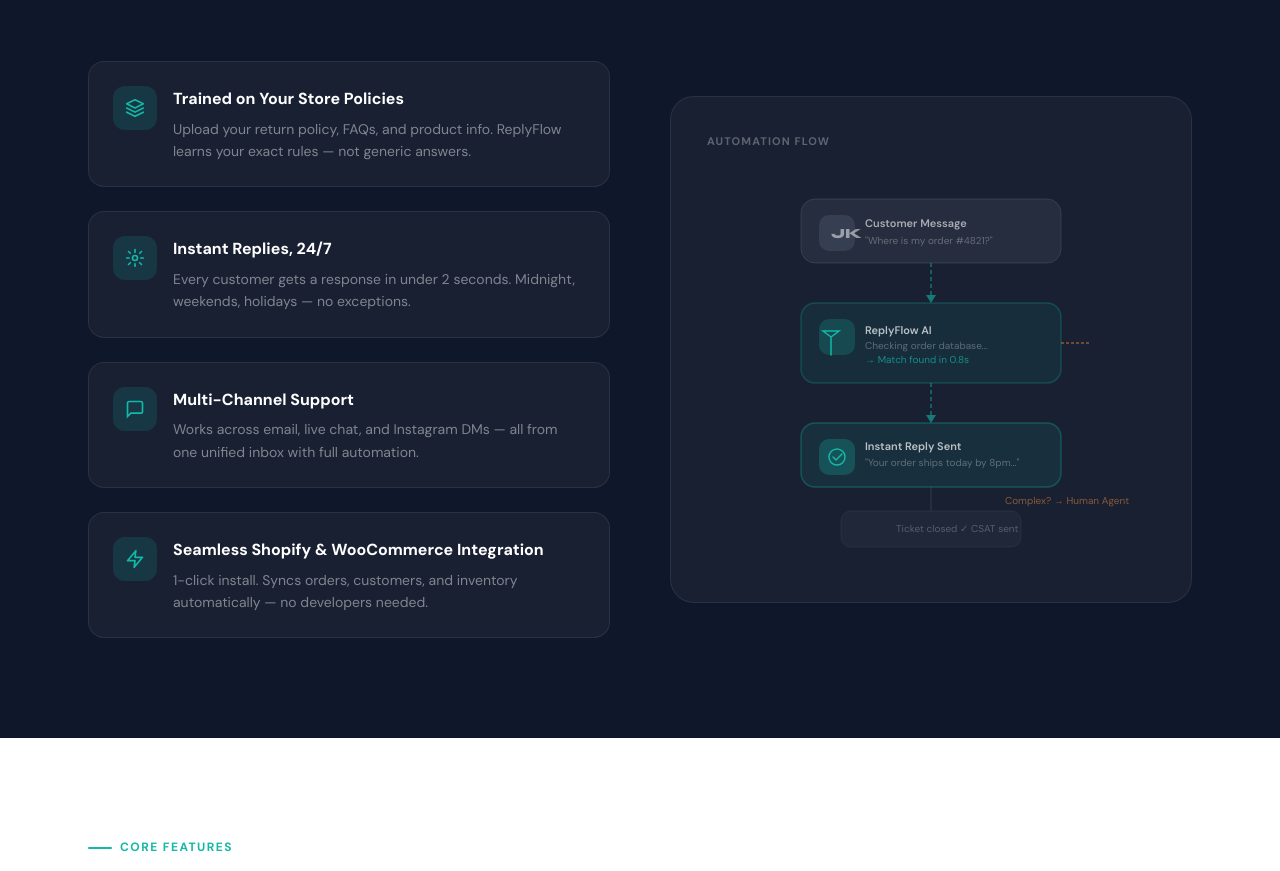
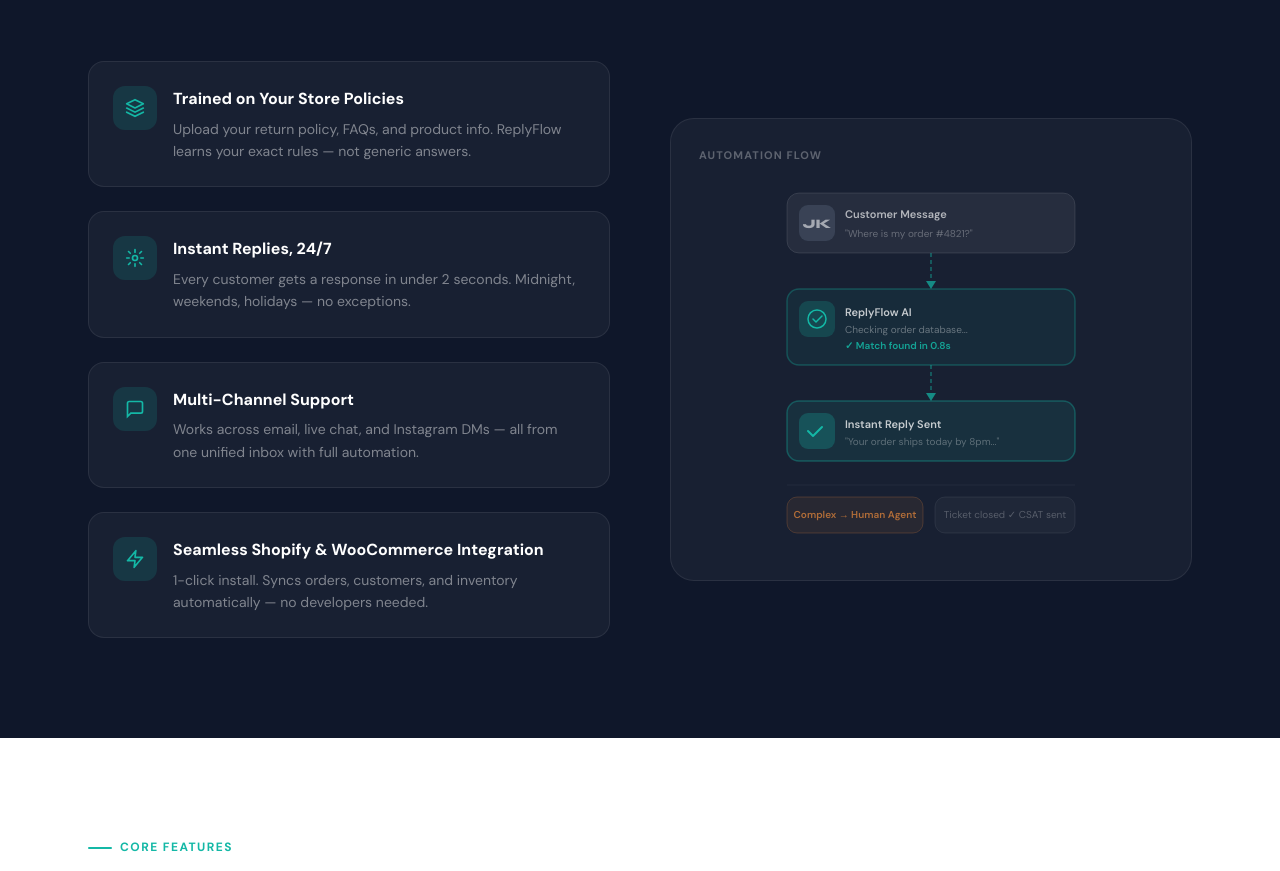
Before and after one commit to EniolaSulaiman/reply-flow-automation, a plain HTML site: page index.html in a window 1280 px wide. Shown: the part 2228-3099 px from the top of the page. Drawn offline with Linux system fonts and the light colour scheme.

Commit message:
ui:fix solution section workflow layout

```diff
--- a/index.html
+++ b/index.html
@@ -359,72 +359,81 @@
         <!-- Automation Flow SVG -->
         <div class="fade-up" style="position: relative;">
           <div
-            style="background: rgba(255,255,255,0.04); border: 1px solid rgba(255,255,255,0.08); border-radius: 24px; padding: 36px;"
+            style="background: rgba(255,255,255,0.04); border: 1px solid rgba(255,255,255,0.08); border-radius: 24px; padding: 28px;"
             role="img"
             aria-label="AI automation workflow showing customer message flowing through AI processing to automated response">
             <div
-              style="font-size: 11px; font-weight: 700; color: rgba(255,255,255,0.3); letter-spacing: 0.1em; text-transform: uppercase; margin-bottom: 28px;">
+              style="font-size: 11px; font-weight: 700; color: rgba(255,255,255,0.3); letter-spacing: 0.1em; text-transform: uppercase; margin-bottom: 20px;">
               Automation Flow</div>
 
-            <svg width="100%" height="380" viewBox="0 0 340 380" fill="none" xmlns="http://www.w3.org/2000/svg"
-              aria-hidden="true">
-              <!-- Step 1 -->
-              <rect x="40" y="20" width="260" height="64" rx="14" fill="rgba(255,255,255,0.06)"
+            <svg width="100%" height="360" viewBox="0 0 320 360" fill="none" xmlns="http://www.w3.org/2000/svg"
+              preserveAspectRatio="xMidYMid meet" aria-hidden="true">
+
+              <!-- Step 1: Customer Message -->
+              <rect x="16" y="8" width="288" height="60" rx="12" fill="rgba(255,255,255,0.06)"
                 stroke="rgba(255,255,255,0.1)" stroke-width="1" />
-              <rect x="58" y="36" width="36" height="36" rx="10" fill="rgba(100,116,139,0.25)" />
-              <text x="70" y="59" fill="rgba(255,255,255,0.5)" font-size="14" font-family="Syne,sans-serif"
-                font-weight="800">JK</text>
-              <text x="104" y="48" fill="rgba(255,255,255,0.6)" font-size="11" font-family="DM Sans,sans-serif"
+              <!-- Avatar -->
+              <rect x="28" y="20" width="36" height="36" rx="9" fill="rgba(100,116,139,0.3)" />
+              <text x="46" y="43" fill="rgba(255,255,255,0.55)" font-size="13" font-family="Syne,sans-serif"
+                font-weight="800" text-anchor="middle">JK</text>
+              <!-- Text -->
+              <text x="74" y="33" fill="rgba(255,255,255,0.65)" font-size="11" font-family="DM Sans,sans-serif"
                 font-weight="600">Customer Message</text>
-              <text x="104" y="65" fill="rgba(255,255,255,0.3)" font-size="10" font-family="DM Sans,sans-serif">"Where
-                is my order #4821?"</text>
+              <text x="74" y="52" fill="rgba(255,255,255,0.3)" font-size="10" font-family="DM Sans,sans-serif">"Where is
+                my order #4821?"</text>
 
-              <!-- Arrow 1 -->
-              <line x1="170" y1="84" x2="170" y2="116" stroke="rgba(20,184,166,0.4)" stroke-width="2"
+              <!-- Arrow down 1 -->
+              <line x1="160" y1="68" x2="160" y2="96" stroke="rgba(20,184,166,0.5)" stroke-width="1.5"
                 stroke-dasharray="4,3" />
-              <polygon points="165,116 175,116 170,124" fill="rgba(20,184,166,0.6)" />
+              <polygon points="155,96 165,96 160,104" fill="rgba(20,184,166,0.7)" />
 
               <!-- Step 2: AI Processing -->
-              <rect x="40" y="124" width="260" height="80" rx="14" fill="rgba(20,184,166,0.08)"
-                stroke="rgba(20,184,166,0.25)" stroke-width="1.5" />
-              <rect x="58" y="140" width="36" height="36" rx="10" fill="rgba(20,184,166,0.2)" />
-              <path d="M70 158 L62 152 L78 152 L70 158z M70 158 L70 176" stroke="#14B8A6" stroke-width="1.5"
-                stroke-linecap="round" />
-              <text x="104" y="155" fill="rgba(255,255,255,0.7)" font-size="11" font-family="DM Sans,sans-serif"
+              <rect x="16" y="104" width="288" height="76" rx="12" fill="rgba(20,184,166,0.07)"
+                stroke="rgba(20,184,166,0.3)" stroke-width="1.5" />
+              <!-- Icon -->
+              <rect x="28" y="116" width="36" height="36" rx="9" fill="rgba(20,184,166,0.2)" />
+              <circle cx="46" cy="134" r="9" stroke="#14B8A6" stroke-width="1.5" fill="none" />
+              <path d="M42 134 l3 3 6-6" stroke="#14B8A6" stroke-width="1.5" stroke-linecap="round"
+                stroke-linejoin="round" />
+              <!-- Text -->
+              <text x="74" y="131" fill="rgba(255,255,255,0.75)" font-size="11" font-family="DM Sans,sans-serif"
                 font-weight="600">ReplyFlow AI</text>
-              <text x="104" y="170" fill="rgba(255,255,255,0.3)" font-size="10"
+              <text x="74" y="148" fill="rgba(255,255,255,0.35)" font-size="10"
                 font-family="DM Sans,sans-serif">Checking order database...</text>
-              <text x="104" y="184" fill="rgba(20,184,166,0.7)" font-size="10" font-family="DM Sans,sans-serif">→ Match
-                found in 0.8s</text>
+              <text x="74" y="164" fill="rgba(20,184,166,0.85)" font-size="10" font-family="DM Sans,sans-serif"
+                font-weight="600">✓ Match found in 0.8s</text>
 
-              <!-- Arrow 2 -->
-              <line x1="170" y1="204" x2="170" y2="236" stroke="rgba(20,184,166,0.4)" stroke-width="2"
+              <!-- Arrow down 2 -->
+              <line x1="160" y1="180" x2="160" y2="208" stroke="rgba(20,184,166,0.5)" stroke-width="1.5"
                 stroke-dasharray="4,3" />
-              <polygon points="165,236 175,236 170,244" fill="rgba(20,184,166,0.6)" />
+              <polygon points="155,208 165,208 160,216" fill="rgba(20,184,166,0.7)" />
 
-              <!-- Step 3: Response -->
-              <rect x="40" y="244" width="260" height="64" rx="14" fill="rgba(20,184,166,0.1)"
-                stroke="rgba(20,184,166,0.3)" stroke-width="1.5" />
-              <rect x="58" y="260" width="36" height="36" rx="10" fill="rgba(20,184,166,0.25)" />
-              <circle cx="76" cy="278" r="8" stroke="#14B8A6" stroke-width="1.5" fill="none" />
-              <path d="M72 278 l3 3 6-6" stroke="#14B8A6" stroke-width="1.5" stroke-linecap="round"
+              <!-- Step 3: Reply Sent -->
+              <rect x="16" y="216" width="288" height="60" rx="12" fill="rgba(20,184,166,0.1)"
+                stroke="rgba(20,184,166,0.35)" stroke-width="1.5" />
+              <!-- Icon -->
+              <rect x="28" y="228" width="36" height="36" rx="9" fill="rgba(20,184,166,0.25)" />
+              <path d="M37 246 l5 5 9-9" stroke="#14B8A6" stroke-width="2" stroke-linecap="round"
                 stroke-linejoin="round" />
-              <text x="104" y="271" fill="rgba(255,255,255,0.7)" font-size="11" font-family="DM Sans,sans-serif"
+              <!-- Text -->
+              <text x="74" y="243" fill="rgba(255,255,255,0.75)" font-size="11" font-family="DM Sans,sans-serif"
                 font-weight="600">Instant Reply Sent</text>
-              <text x="104" y="287" fill="rgba(255,255,255,0.3)" font-size="10" font-family="DM Sans,sans-serif">"Your
+              <text x="74" y="260" fill="rgba(255,255,255,0.3)" font-size="10" font-family="DM Sans,sans-serif">"Your
                 order ships today by 8pm..."</text>
 
-              <!-- Escalation branch -->
-              <line x1="300" y1="164" x2="328" y2="164" stroke="rgba(251,146,60,0.5)" stroke-width="1.5"
-                stroke-dasharray="3,2" />
-              <rect x="x" y="y" width="0" height="0" />
-              <text x="244" y="325" fill="rgba(251,146,60,0.5)" font-size="10" font-family="DM Sans,sans-serif">Complex?
-                → Human Agent</text>
-              <line x1="170" y1="308" x2="170" y2="332" stroke="rgba(255,255,255,0.08)" stroke-width="1.5" />
-              <rect x="80" y="332" width="180" height="36" rx="10" fill="rgba(255,255,255,0.03)"
-                stroke="rgba(255,255,255,0.06)" stroke-width="1" />
-              <text x="135" y="353" fill="rgba(255,255,255,0.25)" font-size="10" font-family="DM Sans,sans-serif">Ticket
-                closed ✓ CSAT sent</text>
+              <!-- Divider line -->
+              <line x1="16" y1="300" x2="304" y2="300" stroke="rgba(255,255,255,0.05)" stroke-width="1" />
+
+              <!-- Footer row: escalation + closed -->
+              <rect x="16" y="312" width="136" height="36" rx="10" fill="rgba(251,146,60,0.07)"
+                stroke="rgba(251,146,60,0.2)" stroke-width="1" />
+              <text x="84" y="333" fill="rgba(251,146,60,0.65)" font-size="10" font-family="DM Sans,sans-serif"
+                font-weight="600" text-anchor="middle">Complex → Human Agent</text>
+
+              <rect x="164" y="312" width="140" height="36" rx="10" fill="rgba(255,255,255,0.03)"
+                stroke="rgba(255,255,255,0.07)" stroke-width="1" />
+              <text x="234" y="333" fill="rgba(255,255,255,0.25)" font-size="10" font-family="DM Sans,sans-serif"
+                text-anchor="middle">Ticket closed ✓ CSAT sent</text>
             </svg>
           </div>
         </div>
```
